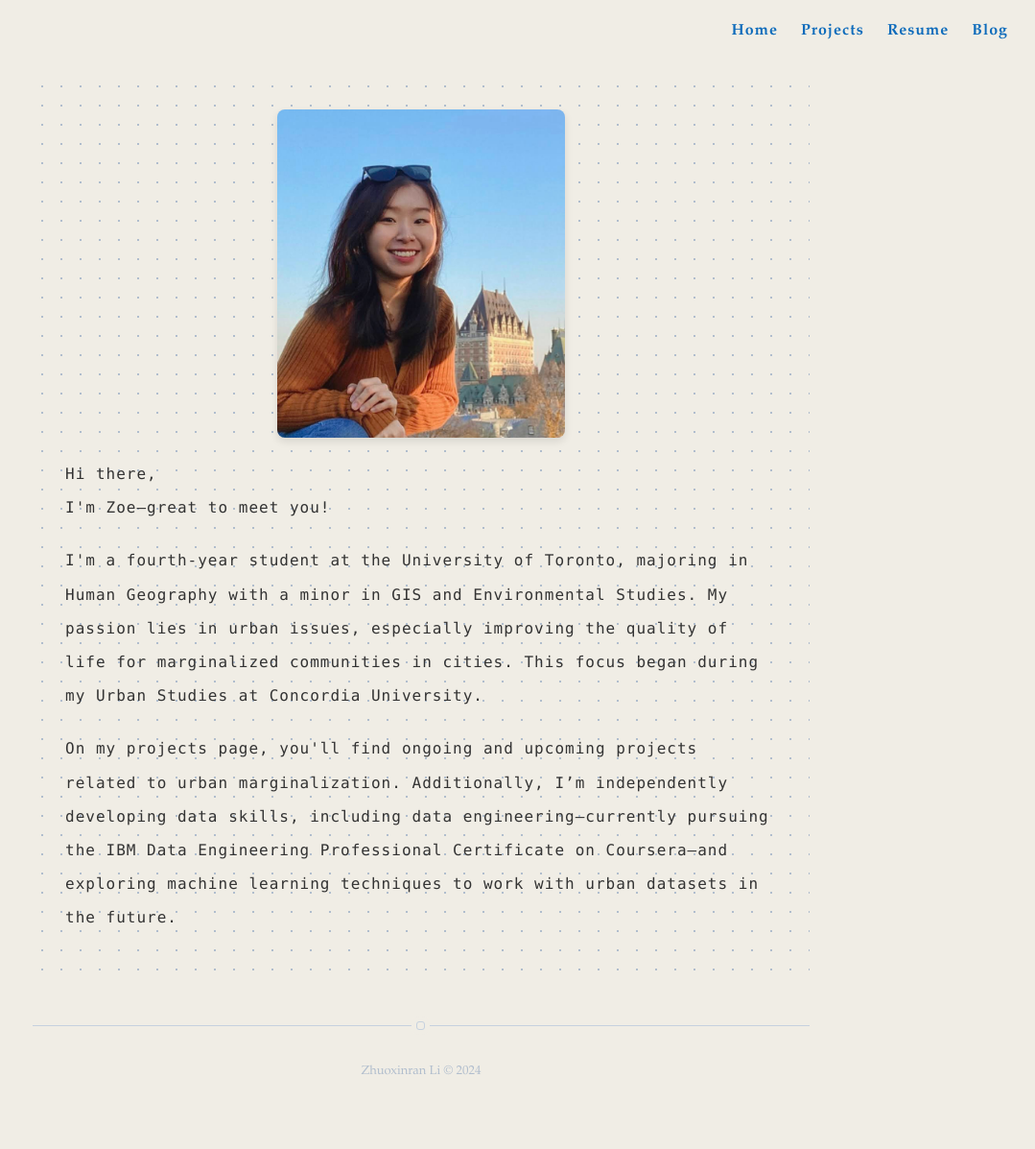
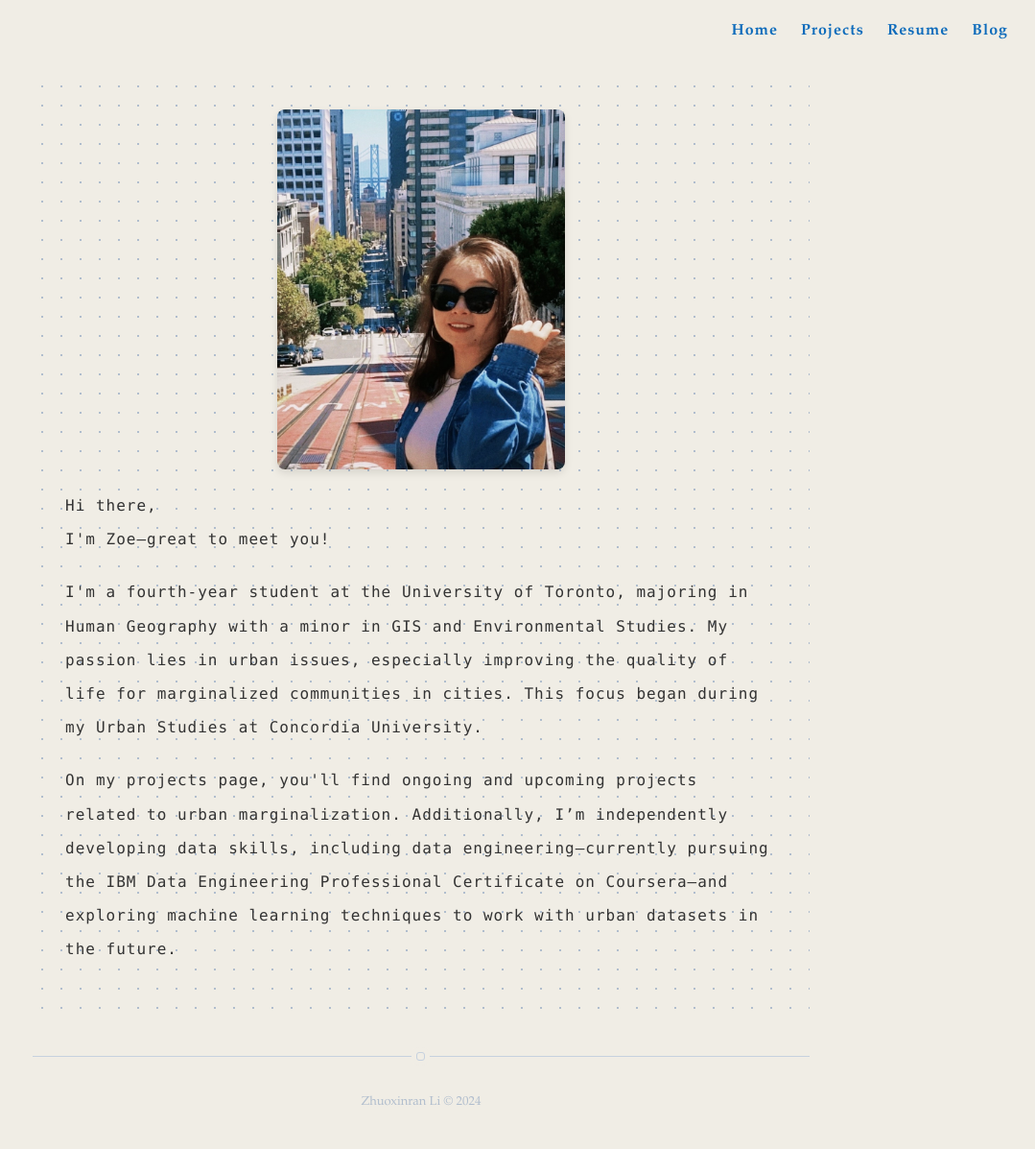
Before and after one commit to zoezxrli/zoezxrli.github.io, a Jekyll site: the page built from about.md, in a window 1280 px wide. Shown: the whole page at 96% size, without its empty margins (201-1280 px from the left). Built offline with Jekyll 4.4.1, drawn with Linux system fonts in a browser that asks for light colours; nearby versions of some CDN libraries; before the commit the page ends 1165 px from its top, so only the background shows below that.

Commit message:
image update

```diff
--- a/about.md
+++ b/about.md
@@ -5,7 +5,7 @@ permanantlink: /About/
 ---
 <div class="about-content">  <!-- New wrapper for dot pattern -->
 <!-- New image added at the beginning of the content -->
-<img src="/assets/images/test1.jpg" alt="New Image" class="intro-image">
+<img src="/assets/images/test2.jpg" alt="New Image" class="intro-image">
 
 
 <p>Hi there,<br>
```
